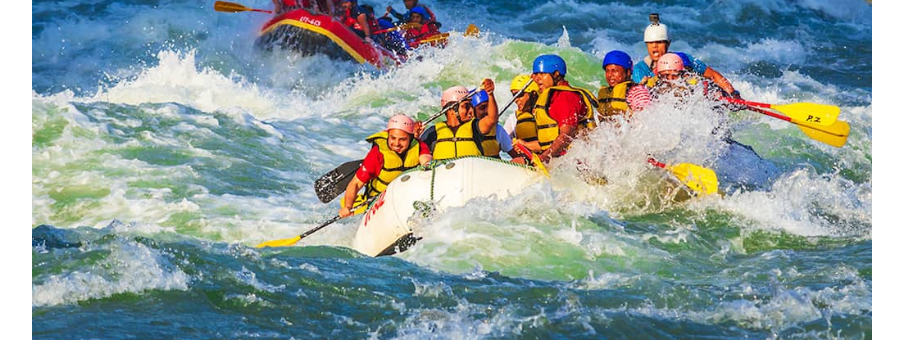
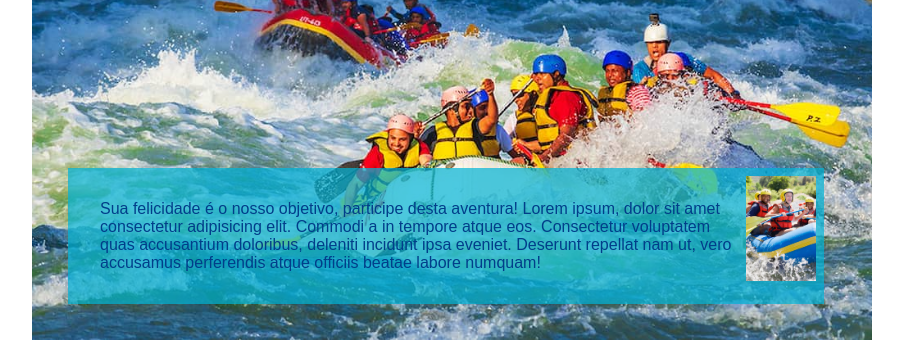
Before and after one commit to rodrigosantts/wdd130, a plain HTML site: page wwr/sobre.html in a window 1280 px wide. Shown: the part 386-739 px from the top of the page, without its empty margins (188-1091 px from the left). Drawn offline with Linux system fonts and the light colour scheme.

Commit message:
Projeto Rafting semana S03

```diff
--- a/wwr/estilos/rafting.css
+++ b/wwr/estilos/rafting.css
@@ -66,5 +66,13 @@ h1 {
 
 .hero article img {
     float: right;
-    width: 125px;
+    width: 70px;
 }
+
+.hero article {
+    position: absolute;
+    width: 90%;
+    bottom: 20px;
+    left: 20px;
+    background-color: rgba(0, 180, 216, 0.7);
+}
--- a/wwr/sobre.html
+++ b/wwr/sobre.html
@@ -6,7 +6,7 @@
     <meta name="viewport" content="width=device-width, initial-scale=1.0">
     <meta name="description" content="Viva a emoção do Rafting, explore a natureza com aventura!">
     <meta name="author" content="Rodrico Santos">
-    <title>Rafting Ventura</title>
+    <title>Sobre Nós | Rafting Ventura</title>
     <link rel="stylesheet" href="estilos/rafting.css">
 </head>
 
@@ -27,7 +27,11 @@
             <h1> Rafting Ventura</h1>
             <article>
                 <img src="imagens/feliz-rafting.jpg" alt="Pessoa feliz praticando rafting">
-                <p>Sua felicidade é o nosso objetivo, participe desta aventura!</p>
+                <p>Sua felicidade é o nosso objetivo, participe desta aventura! Lorem ipsum, dolor
+                    sit amet consectetur adipisicing elit. Commodi a in tempore atque eos.
+                    Consectetur voluptatem quas accusantium doloribus, deleniti incidunt ipsa
+                    eveniet. Deserunt repellat nam ut, vero accusamus perferendis atque officiis
+                    beatae labore numquam!</p>
             </article>
         </div>
         <section>
```
Also changed, not shown: wwr/imagens/hero_transparency_1024.png (added), wwr/imagens/rafting10_1024.jpg (added).
